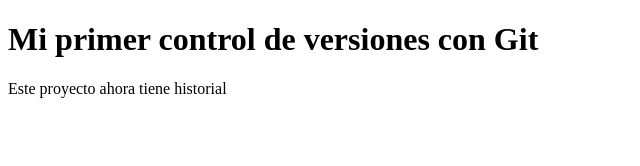
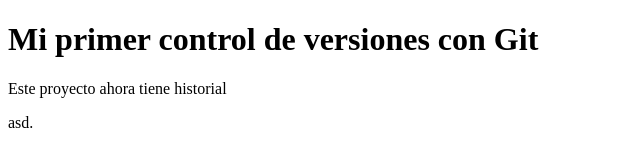
Before and after one commit to Rafit123/informac, a plain HTML site: page index.html in a window 1280 px wide. Shown: the full height of the page, 0-640 px from the left. Drawn offline with Linux system fonts and the light colour scheme.

Commit message:
Actualizacion del texto principal

```diff
--- a/index.html
+++ b/index.html
@@ -8,5 +8,6 @@
 <body>
     <h1>Mi primer control de versiones con Git</h1>
     <p>Este proyecto ahora tiene historial</p>
+    <p>asd.</p>
 </body>
 </html>
```
